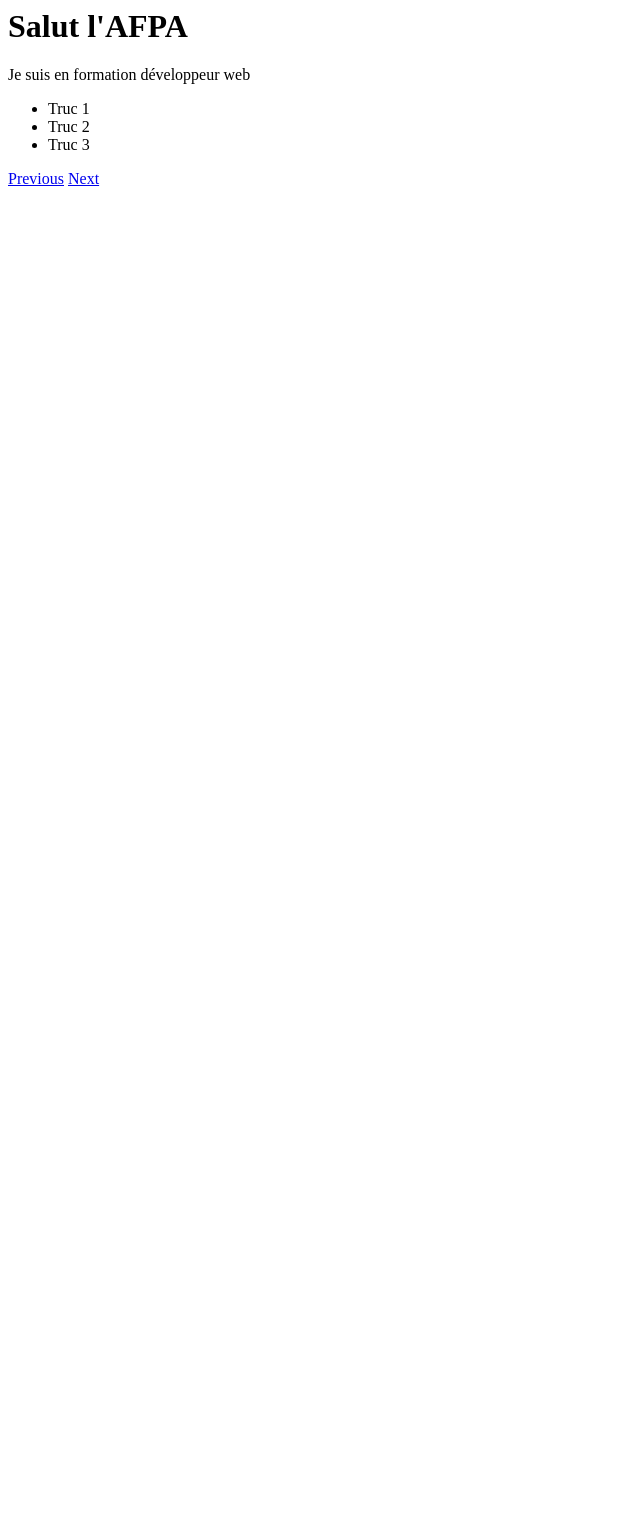
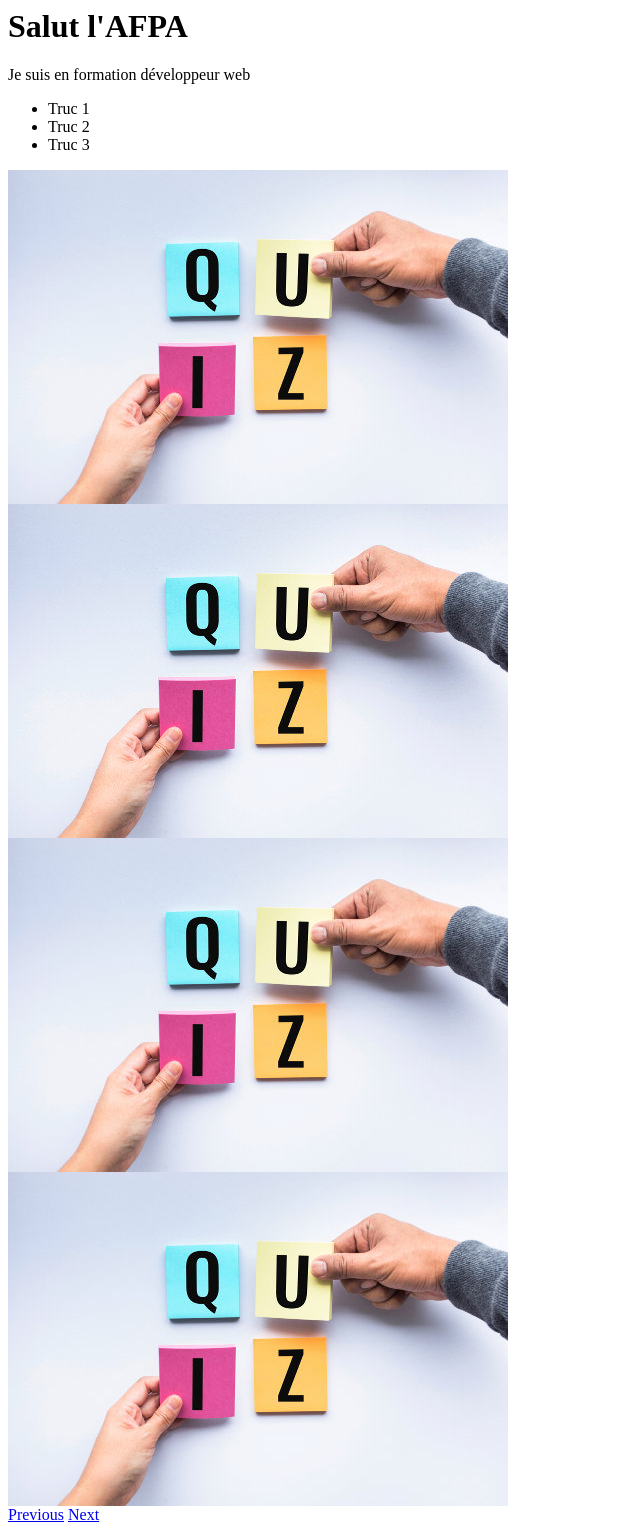
Before and after one commit to webboy-fr/github-formation, a plain HTML site: page index.html in a window 1280 px wide. Shown: the whole page, without its empty margins (0-640 px from the left). Before the commit the page ends 800 px from the top, so only its background shows below. Drawn offline with Linux system fonts and the light colour scheme.

Commit message:
ajout première image (fichier + html)

```diff
--- a/index.html
+++ b/index.html
@@ -11,10 +11,18 @@
             <li>Truc 3</li>
         </ul>
         <div class="carousel">
-            <div class="carousel-item"></div>
-            <div class="carousel-item"></div>
-            <div class="carousel-item"></div>
-            <div class="carousel-item"></div>
+            <div class="carousel-item">
+                <img src="IMAGE2.jpg" />
+            </div>
+            <div class="carousel-item">
+                <img src="IMAGE2.jpg" />
+            </div>
+            <div class="carousel-item">
+                <img src="IMAGE2.jpg" />
+            </div>
+            <div class="carousel-item">
+                <img src="IMAGE2.jpg" />
+            </div>
             <a href="prev">Previous</a>
             <a href="next">Next</a>
         </div>
```
Also changed, not shown: IMAGE2.jpg (added).
